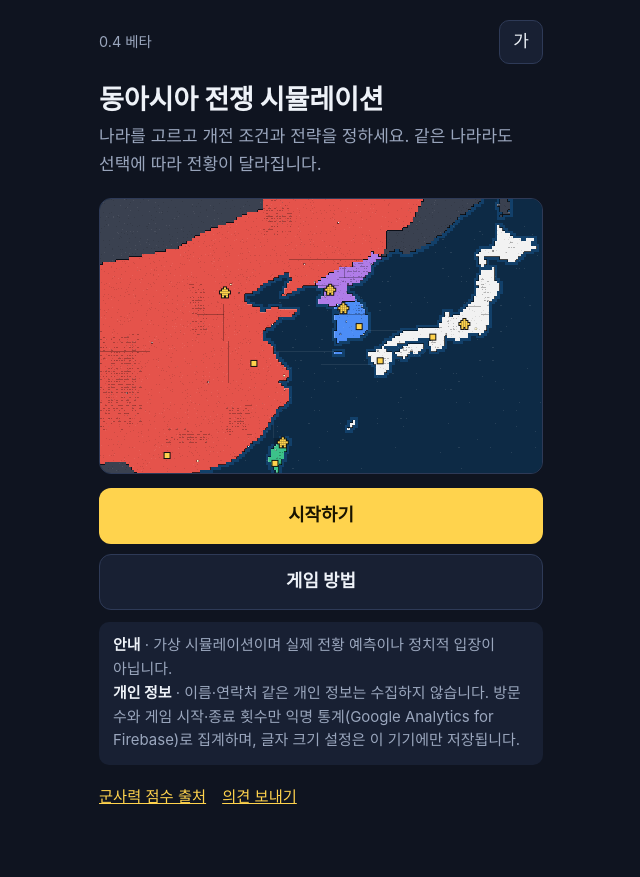
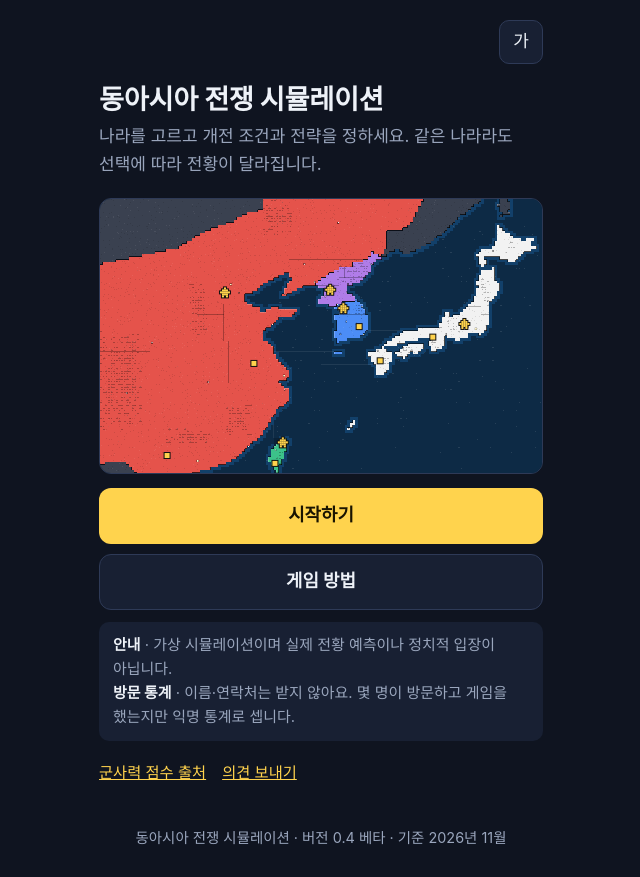
Before and after one commit to grayash/e-a-w, a plain HTML site: page index.html in a window 1280 px wide. Shown: the whole page, without its empty margins (319-959 px from the left). Before the commit the page ends 844 px from the top, so only its background shows below. Drawn offline with Linux system fonts and the light colour scheme.

Commit message:
첫 화면 정리: 버전 정보 맨 아래로, 아이콘 보강, 통계 안내 쉽게
- 버전·기준 시점을 첫 화면 맨 아랫줄로 이동
- PNG 파비콘(32px)과 홈 화면용 아이콘(180px) 추가: 사파리·아이폰 대응
- '개인 정보' 안내를 '방문 통계' 한 줄로 쉽게 바꿈

Co-Authored-By: Claude Opus 5.5 <noreply@anthropic.com>
Claude-Session: https://claude.ai/code/session_01AykeR19Z22LJK8YxpePbJb

```diff
--- a/css/style.css
+++ b/css/style.css
@@ -214,3 +214,5 @@ a { color: var(--accent); }
 @keyframes blink { 50% { opacity: 0; } }
 
 .stats.compact .mini .full { grid-column: 1 / -1; }
+
+.ver { text-align: center; margin: 18px 0 0; }
--- a/data/config.js
+++ b/data/config.js
@@ -7,7 +7,7 @@ window.CONFIG = {
   // 배포 시 실제 의견 받기 주소(구글 폼 또는 GitHub Issues)로 교체
   feedbackUrl: "https://github.com/grayash/e-a-w/issues",
   disclaimer: "가상 시뮬레이션이며 실제 전황 예측이나 정치적 입장이 아닙니다.",
-  privacy: "이름·연락처 같은 개인 정보는 수집하지 않습니다. 방문 수와 게임 시작·종료 횟수만 익명 통계(Google Analytics for Firebase)로 집계하며, 글자 크기 설정은 이 기기에만 저장됩니다.",
+  privacy: "이름·연락처는 받지 않아요. 몇 명이 방문하고 게임을 했는지만 익명 통계로 셉니다.",
   sources: [
     { label: "Global Firepower 2026 PwrIndx (Sözcü 정리표)", url: "https://www.sozcu.com.tr/dunyanin-en-guclu-ordulari-belli-oldu-turk-ordusu-devler-liginde-p298241" },
     { label: "북한 PwrIndx 0.5933·31위 (Asia Business Daily)", url: "https://view.asiae.co.kr/en/article/2026012807021598638" },
--- a/index.html
+++ b/index.html
@@ -13,6 +13,8 @@
 <meta name="twitter:card" content="summary_large_image">
 <meta name="theme-color" content="#0f1420">
 <link rel="icon" href="favicon.svg" type="image/svg+xml">
+<link rel="icon" href="favicon-32.png" type="image/png" sizes="32x32">
+<link rel="apple-touch-icon" href="apple-touch-icon.png">
 <link rel="stylesheet" href="css/style.css">
 <style>body{padding-top:env(safe-area-inset-top);padding-bottom:env(safe-area-inset-bottom)}</style>
 </head>
@@ -21,7 +23,7 @@
 
   <!-- 1 시작 -->
   <section class="screen on" id="s-start">
-    <div class="topbar"><span class="small grow" id="ver"></span><button class="icon-btn" data-act="font" aria-label="글자 크기">가</button></div>
+    <div class="topbar"><span class="grow"></span><button class="icon-btn" data-act="font" aria-label="글자 크기">가</button></div>
     <h1>동아시아 전쟁 시뮬레이션</h1>
     <p class="lead">나라를 고르고 개전 조건과 전략을 정하세요. 같은 나라라도 선택에 따라 전황이 달라집니다.</p>
     <div class="hero"><canvas id="hero"></canvas></div>
@@ -29,12 +31,14 @@
     <button class="btn ghost" data-act="help">게임 방법</button>
     <div class="notice">
       <b>안내</b> · <span id="disc"></span><br>
-      <b>개인 정보</b> · <span id="priv"></span>
+      <b>방문 통계</b> · <span id="priv"></span>
     </div>
     <div class="links">
       <button data-act="sources">군사력 점수 출처</button>
       <button data-act="feedback">의견 보내기</button>
     </div>
+    <div class="spacer"></div>
+    <p class="small ver" id="ver"></p>
   </section>
 
   <!-- 2 국가 -->
--- a/js/ui.js
+++ b/js/ui.js
@@ -74,7 +74,7 @@
   }
 
   /* ---------- 시작 화면 ---------- */
-  $("ver").textContent = CFG.version;
+  $("ver").textContent = `${CFG.title} · 버전 ${CFG.version} · 기준 ${CFG.asOf}`;
   $("disc").textContent = CFG.disclaimer;
   $("priv").textContent = CFG.privacy;
   const heroView = new MapView($("hero"), { interactive: false, aspect: 0.62 });
```
Also changed, not shown: apple-touch-icon.png (added), favicon-32.png (added).
